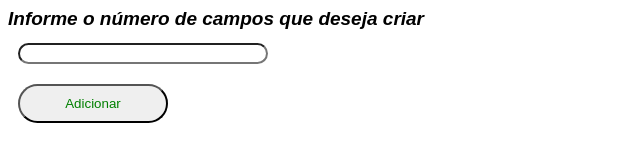
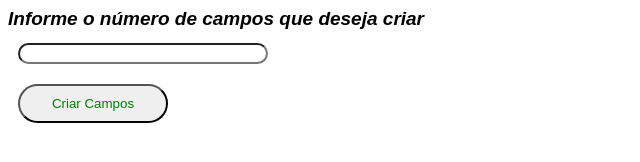
Before and after one commit to jesilSilva/NodeJS, a website: page view/home.html in a window 1280 px wide. Shown: the full height of the page, 0-640 px from the left. Drawn offline with Linux system fonts and the light colour scheme.

Commit message:
Update home.html

```diff
--- a/view/home.html
+++ b/view/home.html
@@ -29,7 +29,7 @@
       <h1>Informe o número de campos que deseja criar</h1>
             <div id="formulario" style="display: block;">
             	<input id="cmp1" name="campos" type="number">
-	<button type="button" onclick="criarformulario()">Adicionar</button>
+	<button type="button" onclick="criarformulario()">Criar Campos</button>
 
 	</div>
 
```
